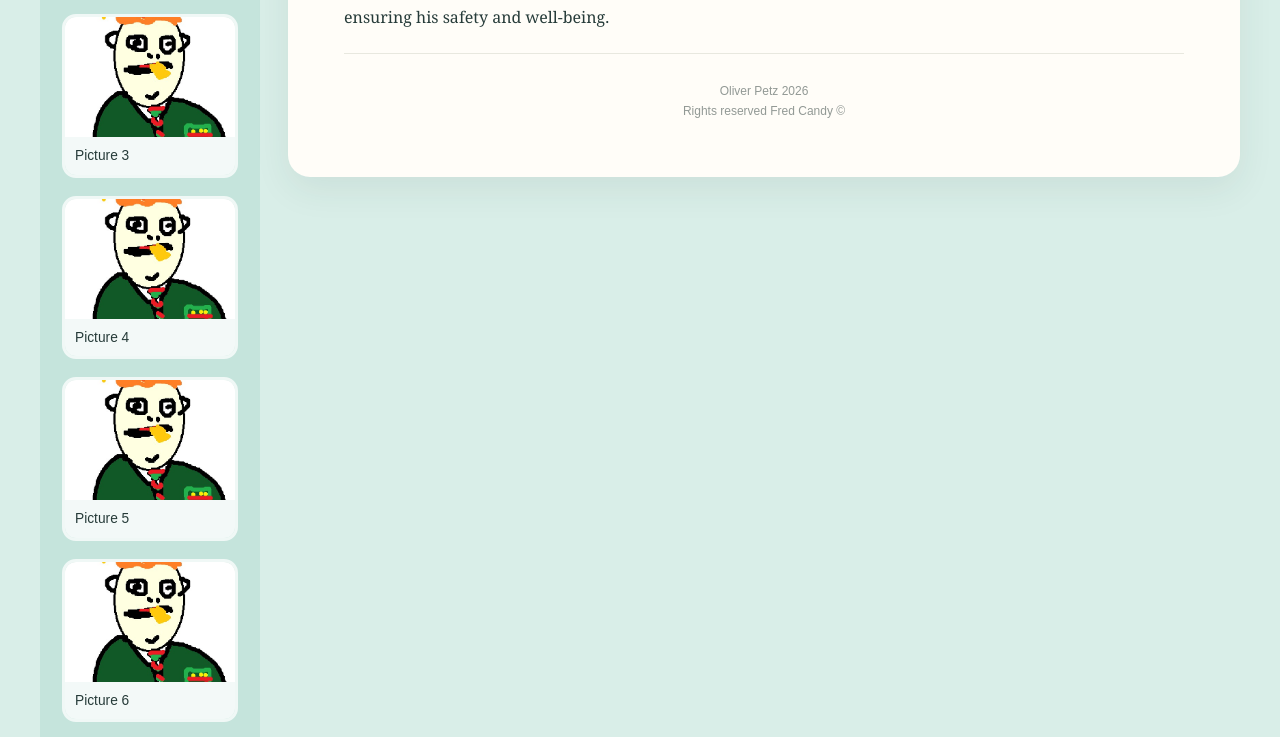
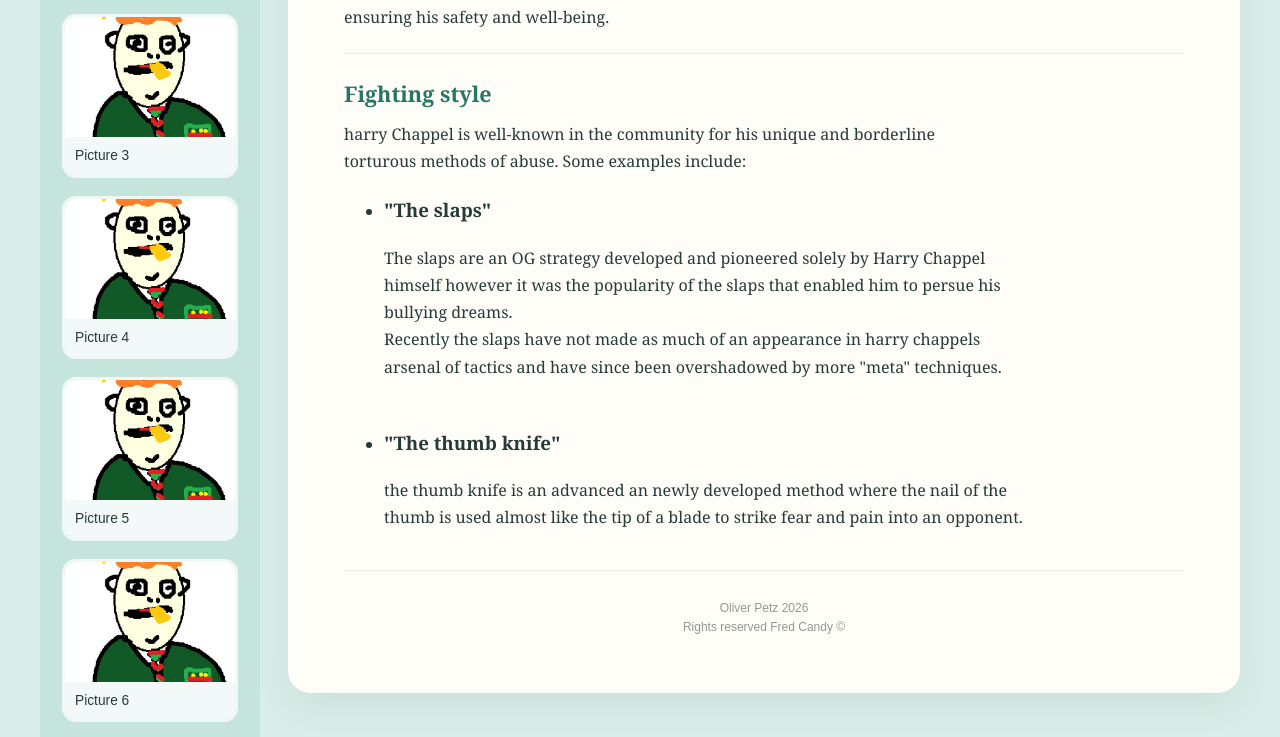
Before and after one commit to Dizzydave54/Fredcandy-site, a plain HTML site: page harrychappel.html in a window 1280 px wide. Shown: the part 453-1190 px from the top of the page. Drawn offline with Linux system fonts and the light colour scheme.

Commit message:
Update harrychappel.html with fighting style section
Added a new section on Harry Chappel's fighting style with examples of his techniques.

```diff
--- a/harrychappel.html
+++ b/harrychappel.html
@@ -31,6 +31,26 @@
 
 
                 </section>
+
+                <section>
+                    <h2>Fighting style</h2>
+                    <p>harry Chappel is well-known in the community for his unique and borderline torturous methods of abuse. Some examples include:</p>
+                    <ul>
+                        <li><h3><strong>"The slaps"</strong></h3></li>
+                        <p>The slaps are an OG strategy developed and pioneered solely by Harry Chappel himself however it was the popularity of the slaps that enabled him to persue his bullying dreams.</p>
+                        <p>Recently the slaps have not made as much of an appearance in harry chappels arsenal of tactics and have since been overshadowed by more "meta" techniques.</p>
+                        <br>
+                        <li><h3><strong>"The thumb knife"</strong></h3></li>
+                        <p>the thumb knife is an advanced an newly developed method where the nail of the thumb is used almost like the tip of a blade to strike fear and pain into an opponent.</p>
+
+                    </ul>
+
+
+                </section>
+
+
+
+
             </article>
 
         <footer>
```
